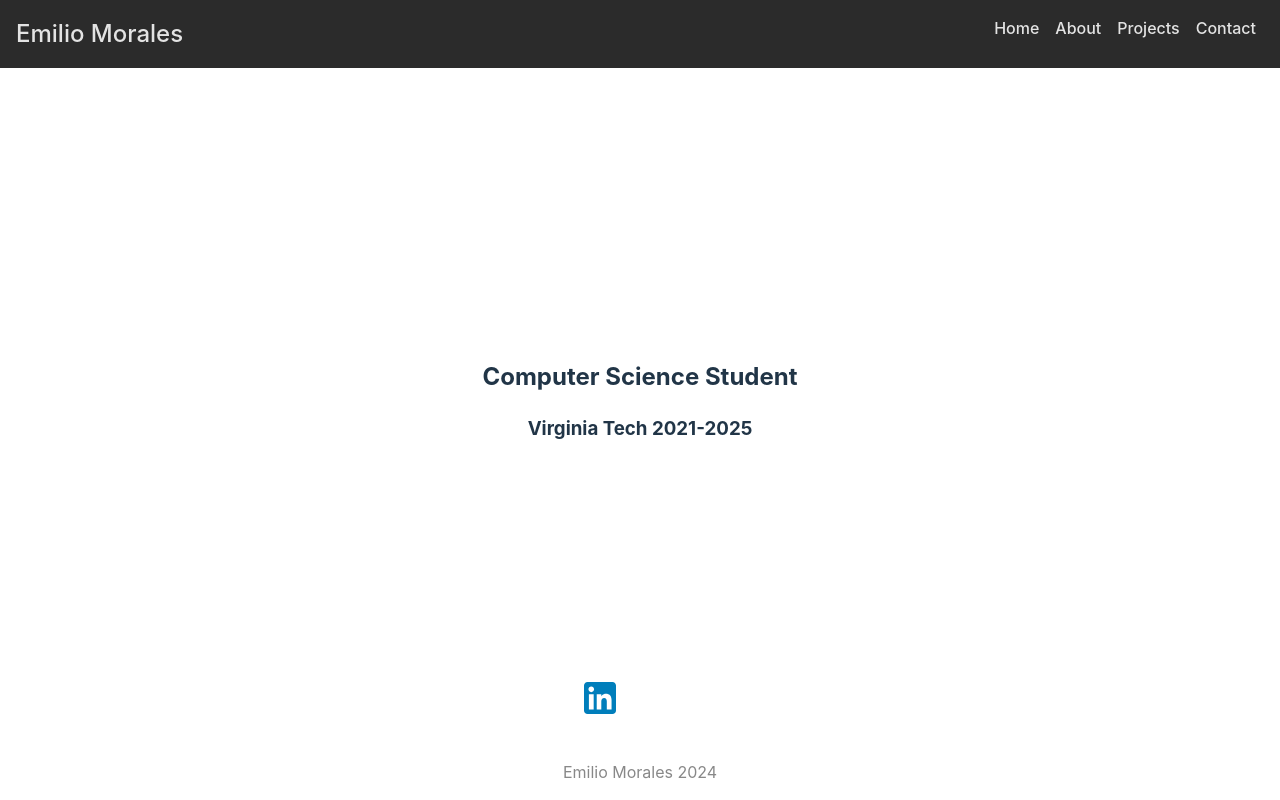
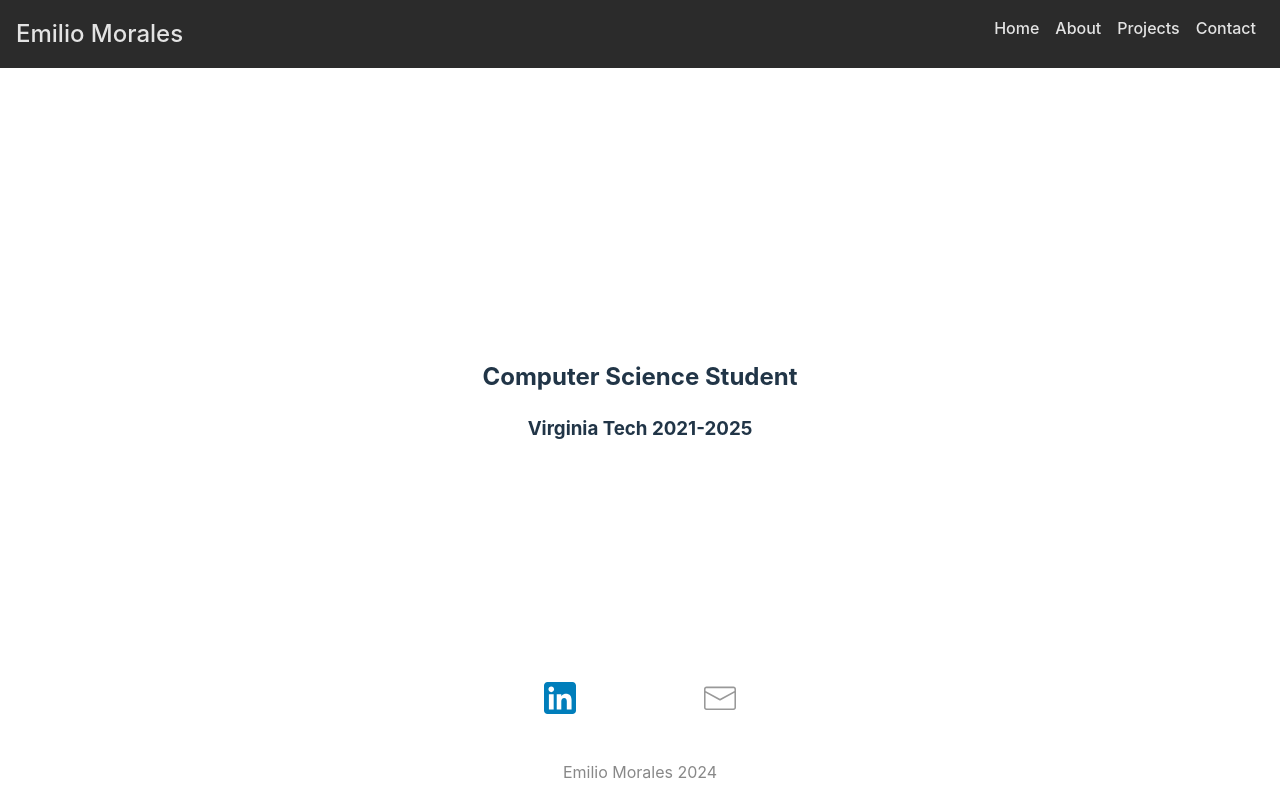
Before and after one commit to emiliodmorales/emiliodmorales.github.io, a React (Vite) app: page / in a window 1280 px wide. Built offline with nearby package versions, Linux system fonts and the light colour scheme.

Commit message:
added email link

```diff
--- a/src/Footer.jsx
+++ b/src/Footer.jsx
@@ -19,8 +19,10 @@ along with this program.  If not, see <https://www.gnu.org/licenses/>. */
 import "./Footer.css";
 import linkedinLogo from "./assets/linkedin.svg";
 import githubLogo from "./assets/github.svg";
+import emailLogo from "./assets/email.svg";
 const linkedinURL = "https://www.linkedin.com/in/emilio-morales-798b7522b/";
 const githubURL = "https://github.com/Elmster401";
+const email = "emorales@vt.edu";
 
 function Footer() {
     return (
@@ -36,6 +38,9 @@ function Footer() {
                 <a href={githubURL} target="_blank">
                     <img src={githubLogo} class="logo" alt="Github Profile" />
                 </a>
+                <a href={"mailto:" + email} target="_blank">
+                    <img src={emailLogo} class="logo" alt="Contact me!" />
+                </a>
             </div>
             <p class="read-the-docs">Emilio Morales 2024</p>
         </div>
```
Also changed, not shown: src/assets/email.svg (added).
